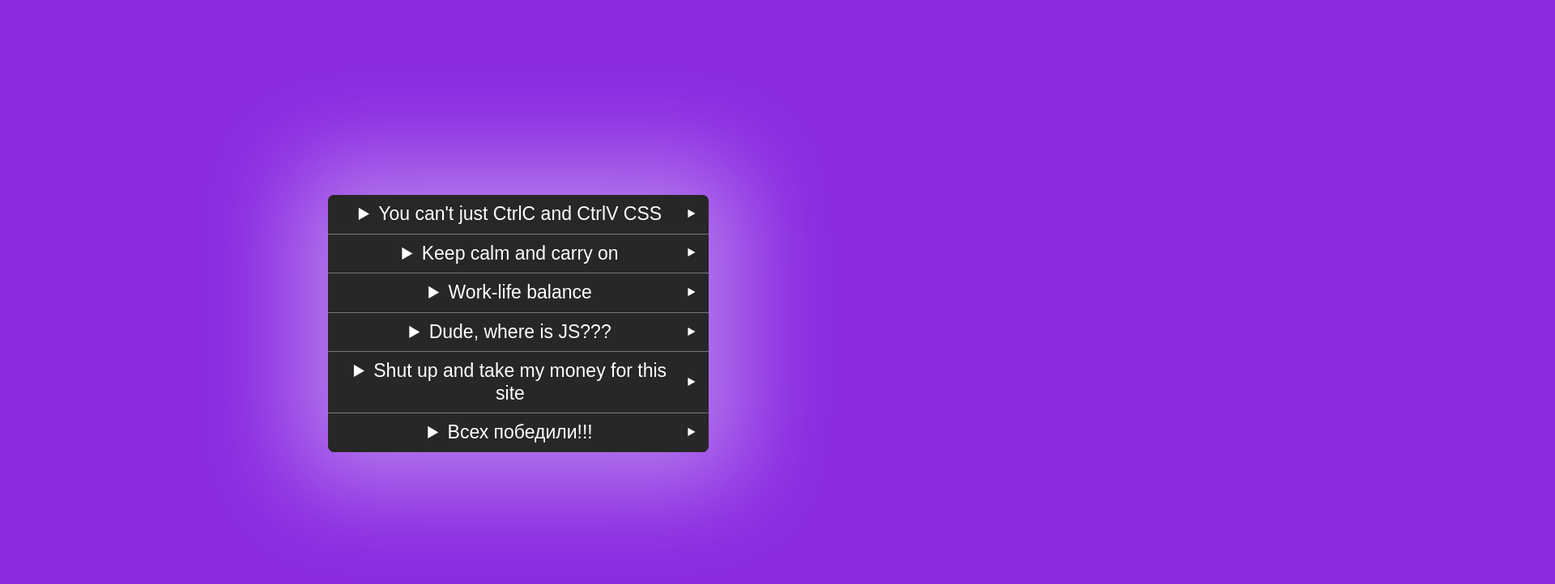
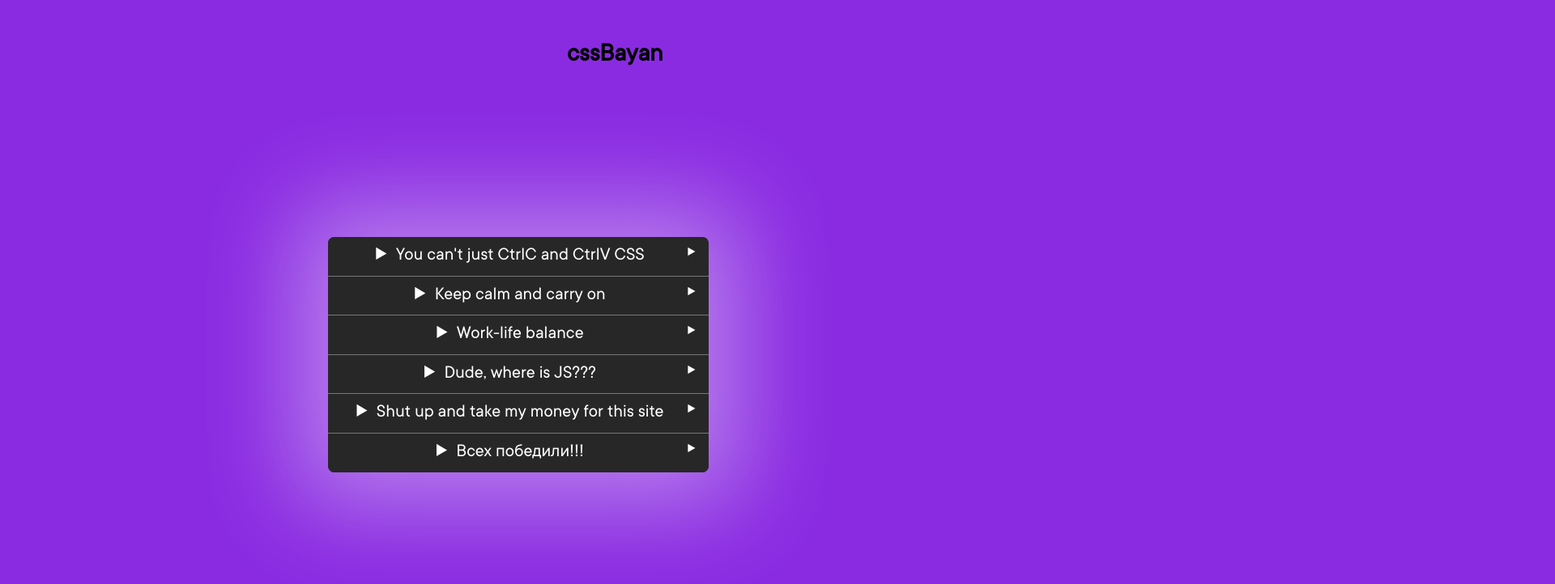
Before and after one commit to babkasveta/cssBayan, a plain HTML site: page cssbayan/index.html in a window 1280 px wide. Shown: the top 722 px of the page at 81% size, 1920 px wide, since content can reach past the window. Drawn offline with Linux system fonts and the light colour scheme.

Commit message:
feat: add font
feat: add tittle

```diff
--- a/cssbayan/index.html
+++ b/cssbayan/index.html
@@ -6,6 +6,7 @@
     <title>HTML/CSS BAYAN</title>
 </head>
 <body>
+  <h1 id="title">cssBayan</h1>
     <div class="wrapper">
   <div class="row">
     <div class="accordion">
--- a/cssbayan/style.css
+++ b/cssbayan/style.css
@@ -2,14 +2,25 @@
     padding: 0;
     margin: 0;
     box-sizing: border-box;
+    font-family:"TT";
+    background-position:"хуй хуй хуй хуй хуй";
+  }
+  h1{
+    position: relative;
+    left: 700px;
+    top: 50px;
   }
   @media (max-width: 569px) {
     .accordion{
       width: 850px;
     }
   }
+  @font-face {
+    font-family: "TT";
+    src: url(TTCommons-Regular.ttf);
+  }
   body {
-    font-family: Arial;
+    font-family: TT-Commons;
     line-height: 1.2;
     background-color: #8a2be2;
   }
```
Also changed, not shown: cssbayan/TTCommons-Regular.ttf (added).
